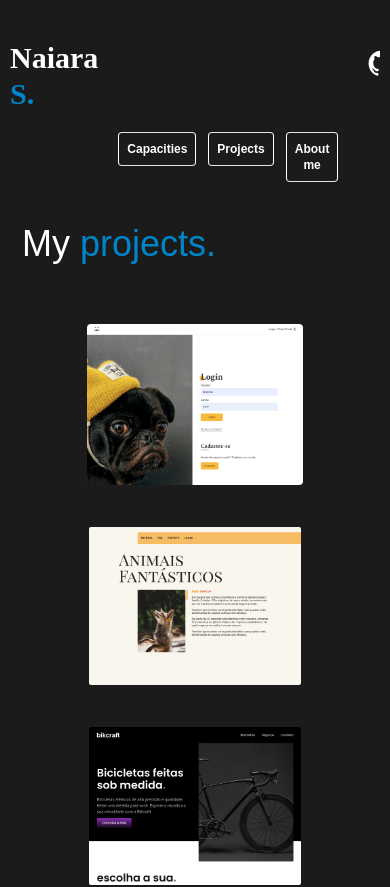
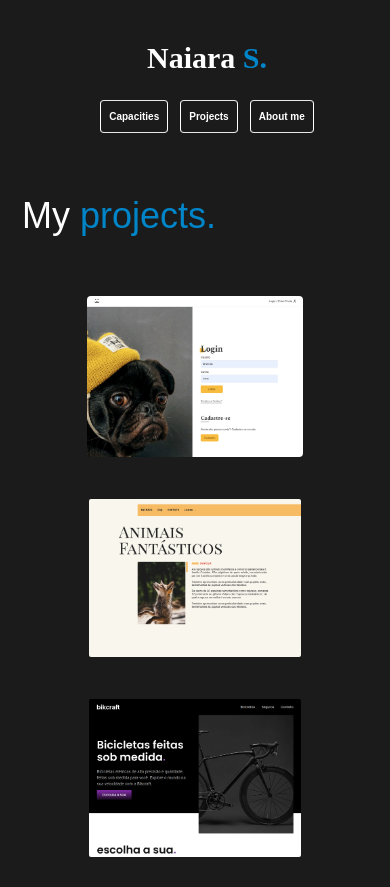
Before and after one commit to SraReaper/portfolioNaiaraS, a Next.js app: page /projects in a window 390 px wide. Shown: the top 887 px of the page. Built offline with nearby package versions, Linux system fonts and the light colour scheme.

Commit message:
feat: Change in main responsive

```diff
--- a/src/app/aboutme/page.tsx
+++ b/src/app/aboutme/page.tsx
@@ -27,34 +27,34 @@ interface AboutMeProps {}
 export default function AboutMe(props: AboutMeProps) {
   return (
     <header>
-      <main className="md:flex lg:grid lg:grid-cols-[repeat(3,1fr)] max-[552px]:grid-rows-2 max-[552px]:grid gap-[20px] pb-[20px] md:gap-0 md:justify-between flex flex-wrap">
+      <main className="grid grid-cols gap-6 md:grid-cols-[repeat(3, 1fr)] max-[552px]:grid-rows-2 max-[552px]:grid pb-[60px] md:pb-[0px] sm:gap-6 justify-center md:justify-normal md:gap-0">
         <Link
           href="/"
-          className="row-start-1 row-end-2 font-serif font-bold lg:text-4xl text-3xl text-secondary "
+          className=" 2xl:mx-auto text-center md:text-start col-start-2 row-start-0 md:col-end-1 md:row-start-1 font-serif font-bold sm:text-4xl text-3xl text-secondary "
         >
           Naiara{' '}
-          <span className="font-serif font-bold lg:text-4xl text-3xl text-primary ">
+          <span className="font-serif font-bold sm:text-4xl text-3xl text-primary ">
             S.
           </span>
         </Link>
-        <div className="flex lg:row-start-1 row-start-2 col-start-2 content-center gap-3 xl:gap-5 p-0 mx-auto">
+        <div className="flex col-start-2 md:row-start-1 row-start-2 pt-[0px] content-center gap-3 xl:gap-5 sm:p-0 md:mx-0 lg:pl-[60px] xl:pl-0 xl:mx-auto">
           <Link href="capacities">
-            <button className=" p-2 cursor-pointer lg:text-base xl:text-lg text-xs text-secondary font-bold font-sans bg-transparent border border-solid border-x-secondary rounded hover:bg-bg2 ">
+            <button className=" p-2 cursor-pointer sm:text-[12px] md:text-[14px] xl:text-base  text-[10px] text-secondary font-bold font-sans bg-transparent border border-solid border-x-secondary rounded hover:bg-bg2 ">
               Capacities
             </button>
           </Link>
           <Link href="projects">
-            <button className=" p-2 cursor-pointer lg:text-base xl:text-lg text-xs text-secondary font-bold font-sans bg-transparent border border-solid border-x-secondary rounded hover:bg-bg2 ">
+            <button className=" p-2 cursor-pointer xl:text-base md:text-[14px] sm:text-[12px] text-[10px] text-secondary font-bold font-sans bg-transparent border border-solid border-x-secondary rounded hover:bg-bg2 ">
               Projects
             </button>
           </Link>
           <Link href="aboutme">
-            <button className=" p-2 cursor-pointer lg:text-base xl:text-lg text-xs text-secondary font-bold font-sans bg-transparent border border-solid border-x-secondary rounded hover:bg-bg2 ">
+            <button className=" p-2 cursor-pointer md:text-[14px] xl:text-base sm:text-[12px] text-[10px] text-secondary font-bold font-sans bg-transparent border border-solid border-x-secondary rounded hover:bg-bg2 ">
               About me
             </button>
           </Link>
         </div>
-        <ul className="lg:ml-auto row-start-1 row-end-1 relative flex ml-auto col-start-3 w-max md:w-auto md:flex-col xl:p-4 p-2 xl:pb-12 pb-8 bg-transparent md:border md:border-solid border-x-secondary md:rounded gap-1 m-0 ">
+        <ul className="2xl:mx-auto hidden md-block md:mx-auto lg:mx-0 lg:ml-auto col-end-3 row-start-3 md:row-start-1 relative md:flex md:ml-auto md:col-start-3 w-max md:w-auto md:flex-col xl:p-4 sm:p-2 xl:pb-12 pb-0 md:pb-8 bg-transparent md:border md:border-solid border-x-secondary md:rounded gap-1 m-0 ">
           <li>
             <a href="https://github.com/SraReaper">
               <GithubIcon />
--- a/src/app/capacities/page.tsx
+++ b/src/app/capacities/page.tsx
@@ -12,34 +12,34 @@ interface CapacitiesProps {}
 export default function Capacities(props: CapacitiesProps) {
   return (
     <header>
-      <main className="md:flex lg:grid lg:grid-cols-[repeat(3,1fr)] max-[552px]:grid-rows-2 max-[552px]:grid gap-[20px] pb-[20px] md:gap-0 md:justify-between flex flex-wrap">
+      <main className="grid grid-cols gap-6 md:grid-cols-[repeat(3, 1fr)] max-[552px]:grid-rows-2 max-[552px]:grid pb-[60px] md:pb-[0px] sm:gap-6 justify-center md:justify-normal md:gap-0">
         <Link
           href="/"
-          className="row-start-1 row-end-2 font-serif font-bold lg:text-4xl text-3xl text-secondary "
+          className=" 2xl:mx-auto text-center md:text-start col-start-2 row-start-0 md:col-end-1 md:row-start-1 font-serif font-bold sm:text-4xl text-3xl text-secondary "
         >
           Naiara{' '}
-          <span className="font-serif font-bold lg:text-4xl text-3xl text-primary ">
+          <span className="font-serif font-bold sm:text-4xl text-3xl text-primary ">
             S.
           </span>
         </Link>
-        <div className="flex lg:row-start-1 row-start-2 col-start-2 content-center gap-3 xl:gap-5 p-0 mx-auto">
+        <div className="flex col-start-2 md:row-start-1 row-start-2 pt-[0px] content-center gap-3 xl:gap-5 sm:p-0 md:mx-0 lg:pl-[60px] xl:pl-0 xl:mx-auto">
           <Link href="capacities">
-            <button className=" p-2 cursor-pointer lg:text-base xl:text-lg text-xs text-secondary font-bold font-sans bg-transparent border border-solid border-x-secondary rounded hover:bg-bg2 ">
+            <button className=" p-2 cursor-pointer sm:text-[12px] md:text-[14px] xl:text-base  text-[10px] text-secondary font-bold font-sans bg-transparent border border-solid border-x-secondary rounded hover:bg-bg2 ">
               Capacities
             </button>
           </Link>
           <Link href="projects">
-            <button className=" p-2 cursor-pointer lg:text-base xl:text-lg text-xs text-secondary font-bold font-sans bg-transparent border border-solid border-x-secondary rounded hover:bg-bg2 ">
+            <button className=" p-2 cursor-pointer xl:text-base md:text-[14px] sm:text-[12px] text-[10px] text-secondary font-bold font-sans bg-transparent border border-solid border-x-secondary rounded hover:bg-bg2 ">
               Projects
             </button>
           </Link>
           <Link href="aboutme">
-            <button className=" p-2 cursor-pointer lg:text-base xl:text-lg text-xs text-secondary font-bold font-sans bg-transparent border border-solid border-x-secondary rounded hover:bg-bg2 ">
+            <button className=" p-2 cursor-pointer md:text-[14px] xl:text-base sm:text-[12px] text-[10px] text-secondary font-bold font-sans bg-transparent border border-solid border-x-secondary rounded hover:bg-bg2 ">
               About me
             </button>
           </Link>
         </div>
-        <ul className="lg:ml-auto row-start-1 row-end-1 relative flex ml-auto col-start-3 w-max md:w-auto md:flex-col xl:p-4 p-2 xl:pb-12 pb-8 bg-transparent md:border md:border-solid border-x-secondary md:rounded gap-1 m-0 ">
+        <ul className="2xl:mx-auto hidden md-block md:mx-auto lg:mx-0 lg:ml-auto col-end-3 row-start-3 md:row-start-1 relative md:flex md:ml-auto md:col-start-3 w-max md:w-auto md:flex-col xl:p-4 sm:p-2 xl:pb-12 pb-0 md:pb-8 bg-transparent md:border md:border-solid border-x-secondary md:rounded gap-1 m-0 ">
           <li>
             <a href="https://github.com/SraReaper">
               <GithubIcon />
--- a/src/app/projects/page.tsx
+++ b/src/app/projects/page.tsx
@@ -9,34 +9,34 @@ interface ProjectsProps {}
 export default function Projects(props: ProjectsProps) {
   return (
     <header>
-      <main className="md:flex lg:grid lg:grid-cols-[repeat(3,1fr)] max-[552px]:grid-rows-2 max-[552px]:grid gap-[20px] pb-[20px] md:gap-0 md:justify-between flex flex-wrap">
+      <main className="grid grid-cols gap-6 md:grid-cols-[repeat(3, 1fr)] max-[552px]:grid-rows-2 max-[552px]:grid pb-[60px] md:pb-[0px] sm:gap-6 justify-center md:justify-normal md:gap-0">
         <Link
           href="/"
-          className="row-start-1 row-end-2 font-serif font-bold lg:text-4xl text-3xl text-secondary "
+          className=" 2xl:mx-auto text-center md:text-start col-start-2 row-start-0 md:col-end-1 md:row-start-1 font-serif font-bold sm:text-4xl text-3xl text-secondary "
         >
           Naiara{' '}
-          <span className="font-serif font-bold lg:text-4xl text-3xl text-primary ">
+          <span className="font-serif font-bold sm:text-4xl text-3xl text-primary ">
             S.
           </span>
         </Link>
-        <div className="flex lg:row-start-1 row-start-2 col-start-2 content-center gap-3 xl:gap-5 p-0 mx-auto">
+        <div className="flex col-start-2 md:row-start-1 row-start-2 pt-[0px] content-center gap-3 xl:gap-5 sm:p-0 md:mx-0 lg:pl-[60px] xl:pl-0 xl:mx-auto">
           <Link href="capacities">
-            <button className=" p-2 cursor-pointer lg:text-base xl:text-lg text-xs text-secondary font-bold font-sans bg-transparent border border-solid border-x-secondary rounded hover:bg-bg2 ">
+            <button className=" p-2 cursor-pointer sm:text-[12px] md:text-[14px] xl:text-base  text-[10px] text-secondary font-bold font-sans bg-transparent border border-solid border-x-secondary rounded hover:bg-bg2 ">
               Capacities
             </button>
           </Link>
           <Link href="projects">
-            <button className=" p-2 cursor-pointer lg:text-base xl:text-lg text-xs text-secondary font-bold font-sans bg-transparent border border-solid border-x-secondary rounded hover:bg-bg2 ">
+            <button className=" p-2 cursor-pointer xl:text-base md:text-[14px] sm:text-[12px] text-[10px] text-secondary font-bold font-sans bg-transparent border border-solid border-x-secondary rounded hover:bg-bg2 ">
               Projects
             </button>
           </Link>
           <Link href="aboutme">
-            <button className=" p-2 cursor-pointer lg:text-base xl:text-lg text-xs text-secondary font-bold font-sans bg-transparent border border-solid border-x-secondary rounded hover:bg-bg2 ">
+            <button className=" p-2 cursor-pointer md:text-[14px] xl:text-base sm:text-[12px] text-[10px] text-secondary font-bold font-sans bg-transparent border border-solid border-x-secondary rounded hover:bg-bg2 ">
               About me
             </button>
           </Link>
         </div>
-        <ul className="lg:ml-auto row-start-1 row-end-1 relative flex ml-auto col-start-3 w-max md:w-auto md:flex-col xl:p-4 p-2 xl:pb-12 pb-8 bg-transparent md:border md:border-solid border-x-secondary md:rounded gap-1 m-0 ">
+        <ul className="2xl:mx-auto hidden md-block md:mx-auto lg:mx-0 lg:ml-auto col-end-3 row-start-3 md:row-start-1 relative md:flex md:ml-auto md:col-start-3 w-max md:w-auto md:flex-col xl:p-4 sm:p-2 xl:pb-12 pb-0 md:pb-8 bg-transparent md:border md:border-solid border-x-secondary md:rounded gap-1 m-0 ">
           <li>
             <a href="https://github.com/SraReaper">
               <GithubIcon />
```
